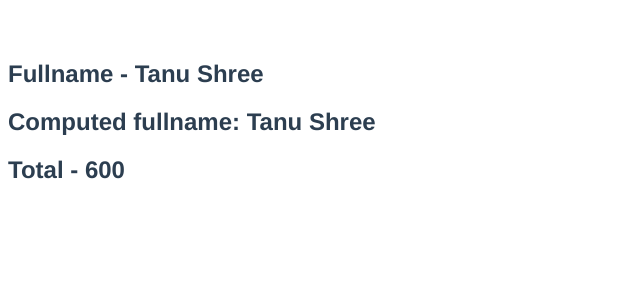
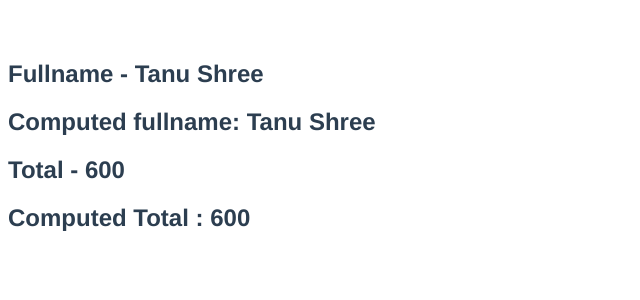
Before and after one commit to tanuuu18/Learning-Vue.js-3, a Vue app in the folder hello-world/: page / in a window 1280 px wide. Shown: the top 300 px of the page, without its empty margins (0-640 px from the left). Built offline with nearby package versions, Linux system fonts and the light colour scheme.

Commit message:
23. Computed Properties

```diff
--- a/hello-world/src/App.vue
+++ b/hello-world/src/App.vue
@@ -6,6 +6,8 @@
  <h2>
     Total - {{ items.reduce((total, curr) => (total = total + curr.price), 0) }}
   </h2>
+   <!-- can be used at multiple places at multiple times -->
+  <h2>Computed Total : {{ total }}</h2>
 </template>
 
 <script>
@@ -41,6 +43,12 @@ export default {
     fullName() {
       return `${this.firstName} ${this.lastName}`;
     },
+    total() {
+      return this.items.reduce(
+        (total, curr) => (total = total + curr.price),
+        0
+      );
+    },
   },
 };
 </script>
```
